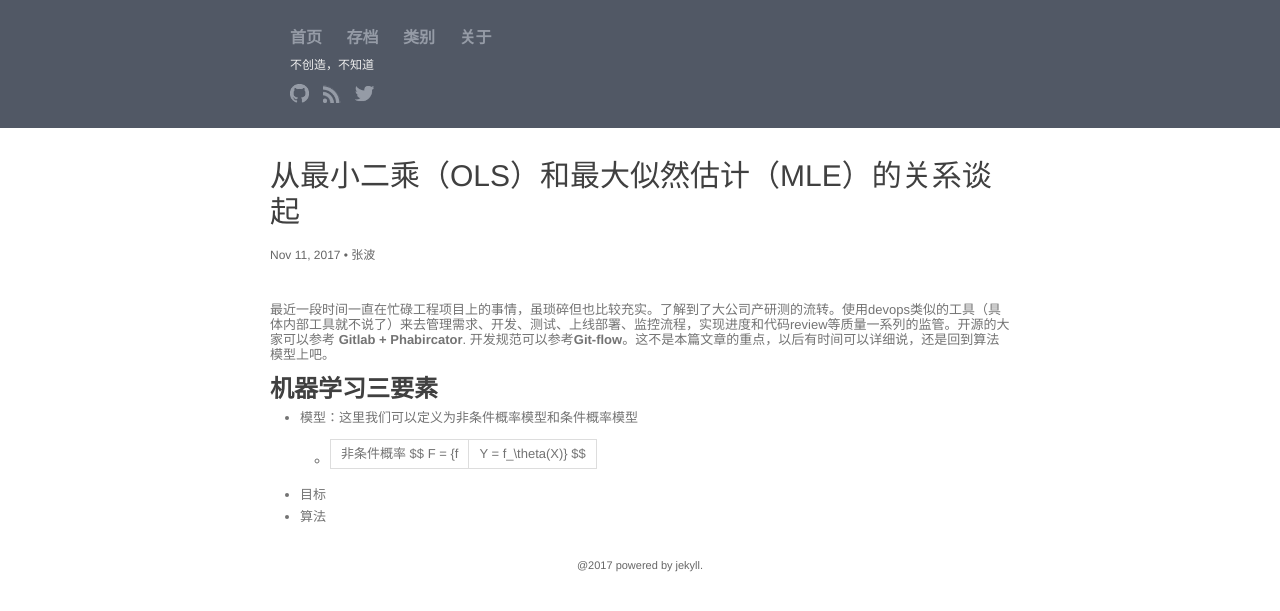
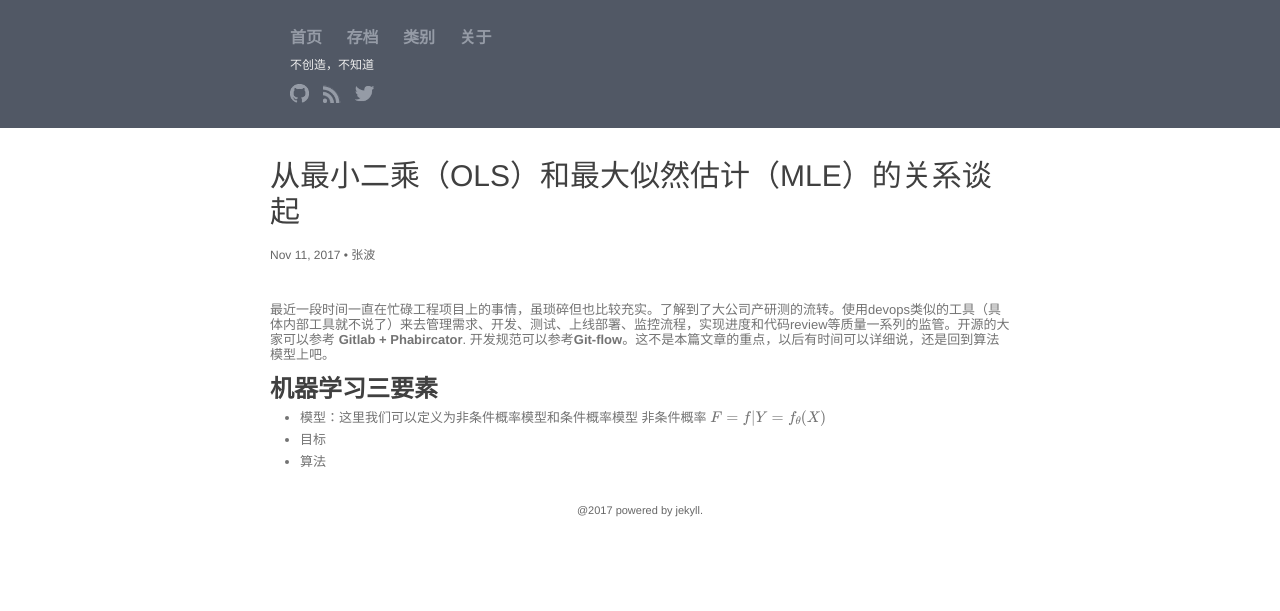
Before and after one commit to bobz653/bobz653.github.io, a Jekyll site: the page built from _posts/2017-11-11-olsmle-relation.md, in a window 1280 px wide. Shown: the top 611 px of the page. Built offline with Jekyll 4.4.1, drawn with Linux system fonts in a browser that asks for light colours; formulas are drawn with MathJax 3; comment, search, counter and statistics services are not loaded.

Commit message:
add formula

```diff
--- a/_posts/2017-11-11-olsmle-relation.md
+++ b/_posts/2017-11-11-olsmle-relation.md
@@ -11,6 +11,6 @@ tags: [machine learning]
 
 ## 机器学习三要素
 * 模型：这里我们可以定义为非条件概率模型和条件概率模型
-	* 非条件概率 $$ F = {f | Y = f_\theta(X)} $$
+  非条件概率 $$ F = {f | Y = f_\theta(X)} $$
 * 目标
 * 算法
```
